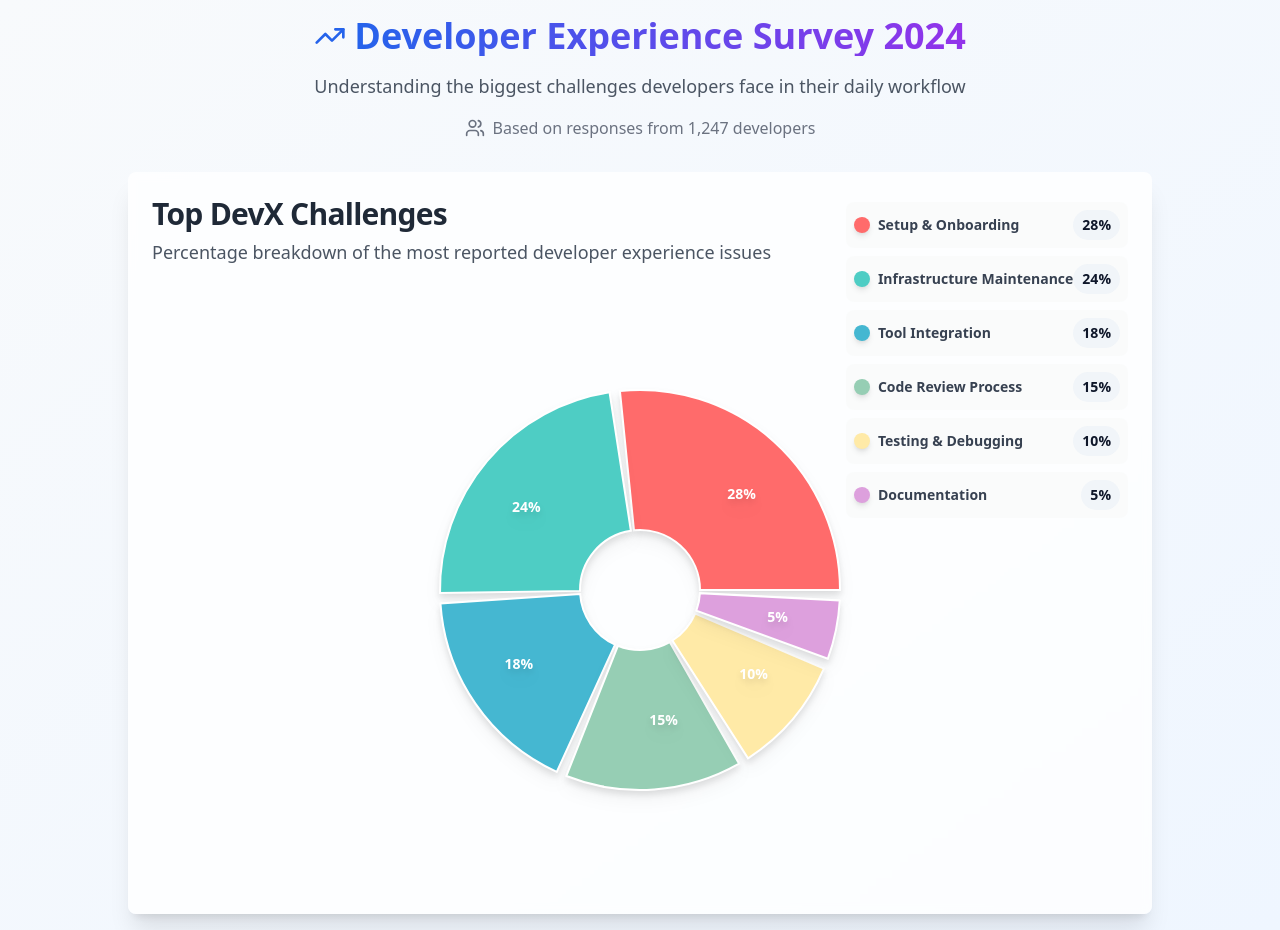
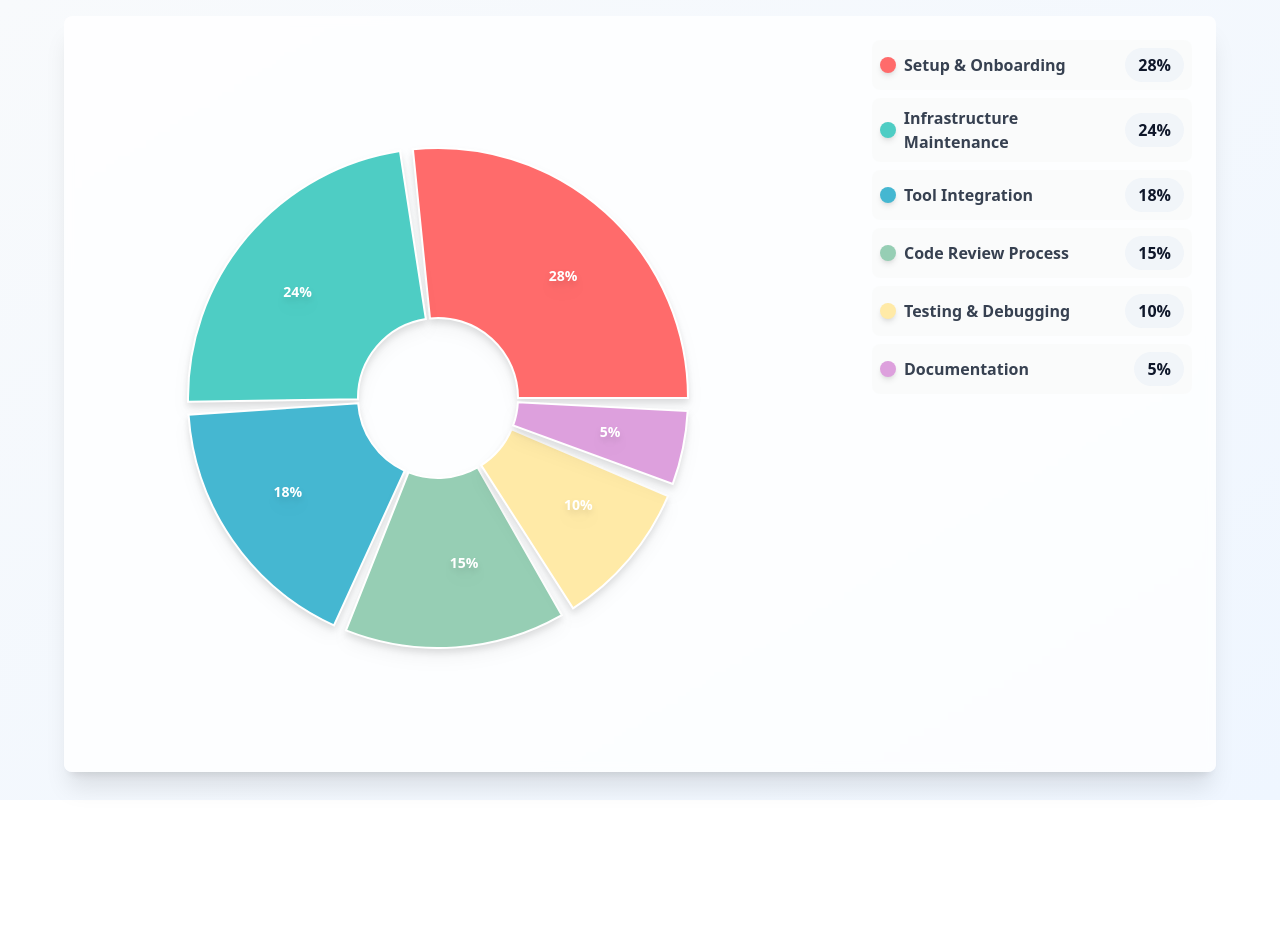
Before and after one commit to odeskvaibhav/devx-pie-insights-chart, a React (Vite) app: page / in a window 1280 px wide. After the commit the page ends 800 px from the top, so only its background shows below. Built offline with nearby package versions, Linux system fonts and the light colour scheme.

Commit message:
Refactor: Improve pie chart layout and styling
- Removed chart headings and descriptions.
- Increased pie chart size and moved it to the left.
- Increased font size of category labels.

```diff
--- a/src/pages/Index.tsx
+++ b/src/pages/Index.tsx
@@ -51,34 +51,10 @@ const Index = () => {
   return (
     <div className="min-h-screen bg-gradient-to-br from-slate-50 to-blue-50 p-4">
       <div className="max-w-7xl mx-auto">
-        {/* Header */}
-        <div className="text-center mb-8">
-          <div className="flex items-center justify-center gap-2 mb-4">
-            <TrendingUp className="w-8 h-8 text-blue-600" />
-            <h1 className="text-4xl font-bold bg-gradient-to-r from-blue-600 to-purple-600 bg-clip-text text-transparent">
-              Developer Experience Survey 2024
-            </h1>
-          </div>
-          <p className="text-lg text-gray-600 max-w-2xl mx-auto">
-            Understanding the biggest challenges developers face in their daily workflow
-          </p>
-          <div className="flex items-center justify-center gap-2 mt-4">
-            <Users className="w-5 h-5 text-gray-500" />
-            <span className="text-gray-500">Based on responses from 1,247 developers</span>
-          </div>
-        </div>
-
         {/* Main Chart */}
-        <div className="max-w-5xl mx-auto">
+        <div className="max-w-6xl mx-auto">
           <Card className="shadow-xl border-0 bg-white/80 backdrop-blur-sm">
-            <CardHeader className="relative">
-              <CardTitle className="text-3xl font-bold text-gray-800">
-                Top DevX Challenges
-              </CardTitle>
-              <CardDescription className="text-gray-600 text-lg">
-                Percentage breakdown of the most reported developer experience issues
-              </CardDescription>
-
+            <CardHeader className="relative pb-2">
               {/* Categories in top right */}
               <div className="absolute top-6 right-6 space-y-2 max-w-xs">
                 {surveyData.map((item, index) => (
@@ -88,17 +64,18 @@ const Index = () => {
                         className="w-4 h-4 rounded-full shadow-md"
                         style={{ backgroundColor: item.color }}
                       />
-                      <span className="font-semibold text-gray-700 text-sm">{item.name}</span>
+                      <span className="font-semibold text-gray-700 text-base">{item.name}</span>
                     </div>
-                    <Badge variant="secondary" className="font-bold text-sm px-2 py-1">
+                    <Badge variant="secondary" className="font-bold text-base px-3 py-1">
                       {item.value}%
                     </Badge>
                   </div>
                 ))}
               </div>
             </CardHeader>
-            <CardContent>
-              <div className="h-[600px]">
+            <CardContent className="pt-0">
+              <div className="flex items-center justify-start">
+                <div className="h-[700px] w-[700px]">
                   <ResponsiveContainer width="100%" height="100%">
                     <PieChart>
                       <Pie
@@ -107,8 +84,8 @@ const Index = () => {
                         cy="50%"
                         labelLine={false}
                         label={renderCustomizedLabel}
-                      outerRadius={200}
-                      innerRadius={60}
+                        outerRadius={250}
+                        innerRadius={80}
                         paddingAngle={3}
                         dataKey="value"
                         animationBegin={0}
@@ -128,6 +105,7 @@ const Index = () => {
                     </PieChart>
                   </ResponsiveContainer>
                 </div>
+              </div>
             </CardContent>
           </Card>
         </div>
```
Lines whose indentation alone changed are shown as unchanged.
